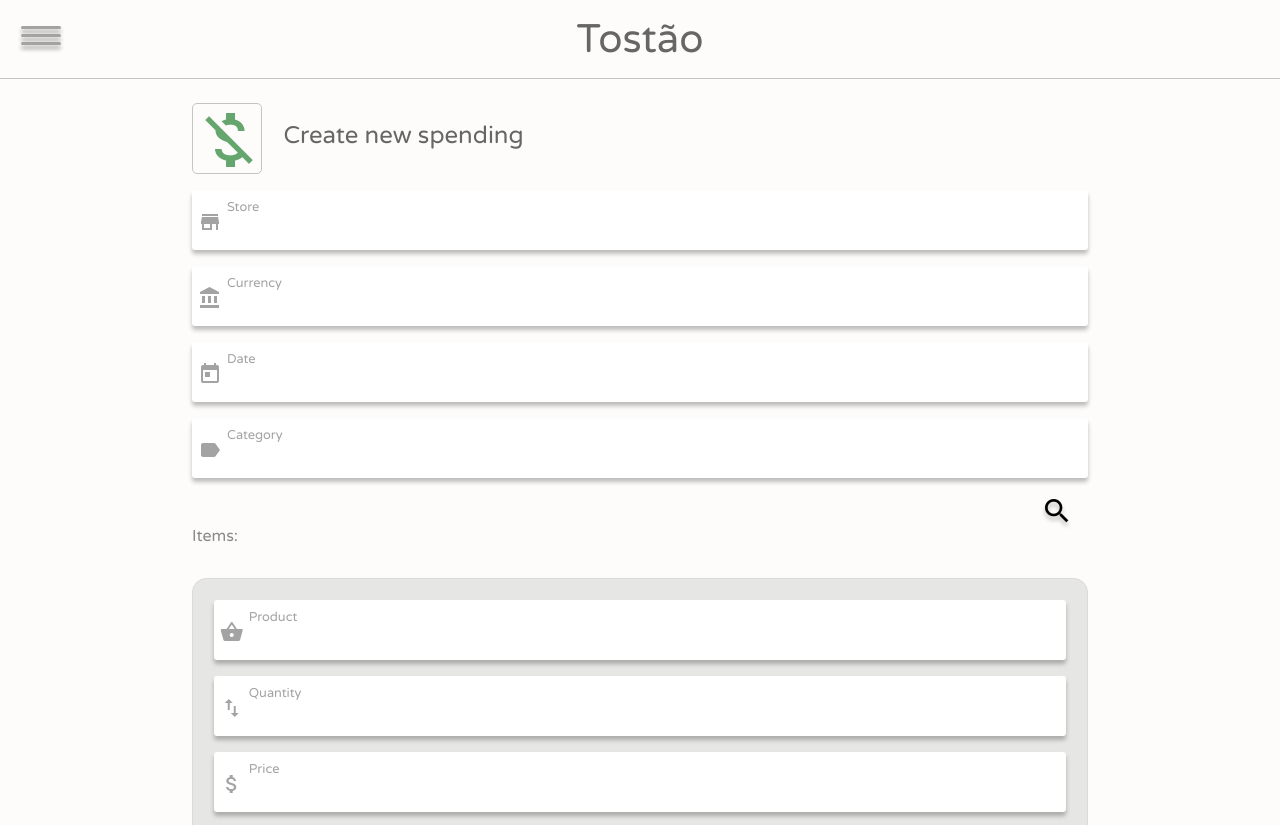
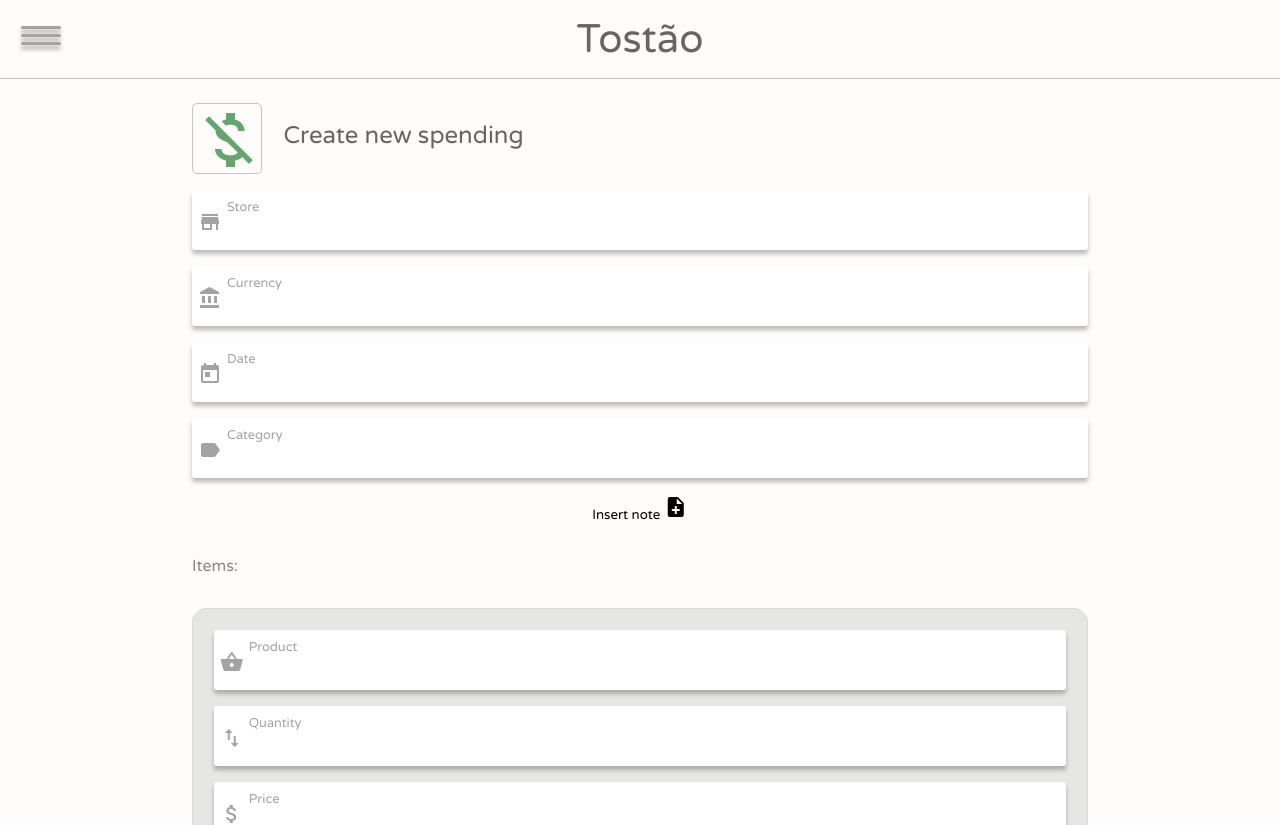
Before and after one commit to izamglima/tostao-frontend, an Angular app: page /spendings/new in a window 1280 px wide. Shown: the top 825 px of the page. Built offline with nearby package versions, Linux system fonts and the light colour scheme.

Commit message:
new spending toggles

```diff
--- a/src/app/components/new-spending/new-spending.component.html
+++ b/src/app/components/new-spending/new-spending.component.html
@@ -33,10 +33,18 @@
             <input type="text" name="category" id="category">
         </div>
 
-        <div class="form-filter-button pull-right">
-            <button class="button button-circle" name="filter" id="filter">
-                <i class="material-icons">search</i>
+        <div class="text-center" *ngIf="!noteToggle">
+            <button name="insert note" (click)="noteToggle = true">
+                Insert note
+                <i class="material-icons">note_add</i>
             </button>
+        </div>
+        <div *ngIf="noteToggle">
+            <button name="cancel note" (click)="noteToggle = false">
+                Cancel
+                <i class="material-icons">close</i>
+            </button>
+            <textarea name="note" id="note" cols="30" rows="10" placeholder="Insert note"></textarea>
         </div>
 
     </form>
@@ -64,8 +72,15 @@
             </div>
 
             <div class="form-checkbox-field">
-                <input type="checkbox" name="Insert another category" id="another-category">
+                <input type="checkbox" (click)="noteToggle = !noteToggle" name="Insert another category" id="another-category">
                 <label for="another-category">Insert another category</label>
+            </div>
+            <div *ngIf="noteToggle">
+                <div class="form-text-field form-with-icon">
+                    <i class="material-icons">label</i>
+                    <label for="category">Category</label>
+                    <input type="text" name="category" id="category">
+                </div>
             </div>
             <br>
             <hr>
--- a/src/app/components/new-spending/new-spending.component.ts
+++ b/src/app/components/new-spending/new-spending.component.ts
@@ -8,6 +8,9 @@ export class NewSpendingComponent implements OnInit {
 
   constructor() { }
 
+  noteToggle:boolean = false;
+  categoryToggle:boolean = false;
+
   ngOnInit(): void {
   }
 
```
